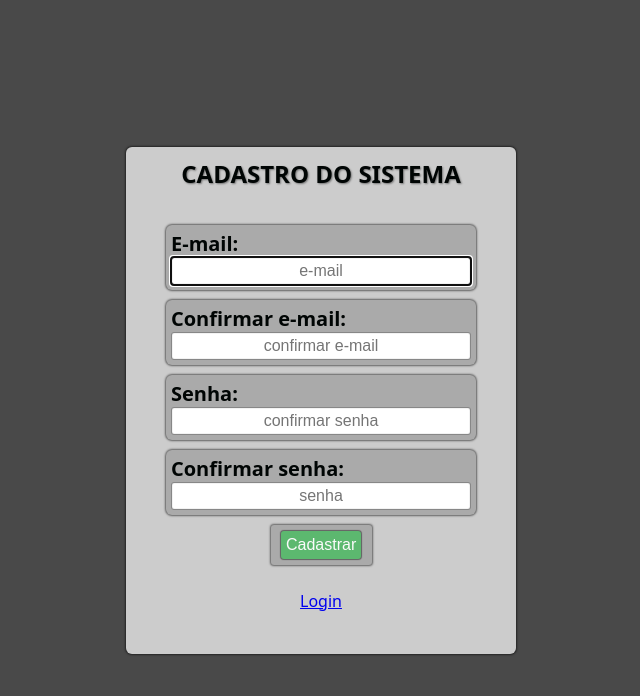
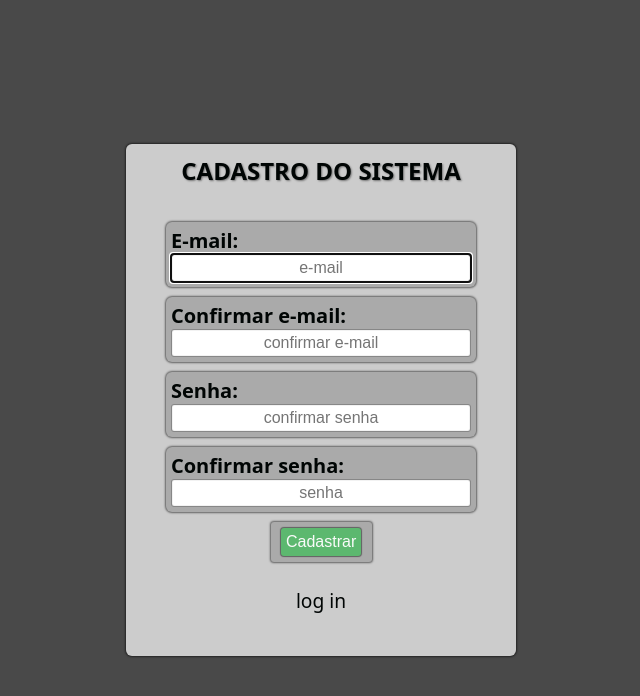
Before and after one commit to Robsonnsbr/loginReact, a React (Vite) app: page /loginReact/cadastro in a window 1280 px wide. Shown: the top 696 px of the page, without its empty margins (319-959 px from the left). Built offline with nearby package versions, Linux system fonts and the light colour scheme.

Commit message:
feat: Link

```diff
--- a/src/components/index.ts
+++ b/src/components/index.ts
@@ -1,6 +1,7 @@
-import { Button } from "./button/Button";
-import { Form, ContainerField } from "./form/Form";
+import { Button } from "./inputs/button/Button";
+import { Slink } from "./inputs/link/Link";
+import { Form, ContainerField } from "./inputs/form/Form";
 import { Page } from "./page/Page";
 import { Wrapper } from "./Wrapper/Wrapper";
 
-export { Page, Button, ContainerField, Form, Wrapper };
+export { Page, Button, Slink, ContainerField, Form, Wrapper };
--- a/src/components/button/Button.tsx
+++ b/src/components/inputs/button/Button.tsx
@@ -24,7 +24,7 @@ export const Button = ({
         type={type}
         id={id}
         name={name}
-        value={value}
+        // value={value}
         onClick={onClick}
       >
         {value}
--- /dev/null
+++ b/src/components/inputs/link/Link.style.ts
@@ -0,0 +1,8 @@
+import styled from "styled-components";
+
+export const StyledLink = styled.p`
+  font-size: larger;
+  color: var(--on-secondary);
+  justify-content: center;
+  align-items: center;
+`;
--- /dev/null
+++ b/src/components/inputs/link/Link.tsx
@@ -0,0 +1,5 @@
+import { StyledLink } from "./Link.style";
+
+export const Slink = (props: { value: string }) => {
+  return <StyledLink>{props.value}</StyledLink>;
+};
--- a/src/pages/cadastroPage/CadastroPage.tsx
+++ b/src/pages/cadastroPage/CadastroPage.tsx
@@ -1,7 +1,14 @@
 import { useState, useContext } from "react";
 import { AuthContext } from "../../contexts/AuthContext";
 import { CadastroContext } from "../../contexts/CadastroContext";
-import { Button, ContainerField, Form, Page, Wrapper } from "../../components";
+import {
+  Button,
+  ContainerField,
+  Form,
+  Page,
+  Slink,
+  Wrapper,
+} from "../../components";
 import { Link, useNavigate } from "react-router-dom";
 
 export const CadastroPage = () => {
@@ -103,7 +110,9 @@ export const CadastroPage = () => {
             value={"Cadastrar"}
           />
         </Form>
-        <Link to={"/loginReact/Login"}>Login</Link>
+        <Link to={"/loginReact/Login"} style={{ textDecoration: "none" }}>
+          <Slink value={"log in"} />
+        </Link>
         {!error && (
           <span style={{ color: "transparent", marginBottom: "20px" }}>
             #gambiarra#
--- a/src/pages/homePage/HomePage.tsx
+++ b/src/pages/homePage/HomePage.tsx
@@ -1,7 +1,7 @@
 import { useContext } from "react";
 import { AuthContext } from "../../contexts/AuthContext";
 import { Page, Wrapper, Button } from "../../components";
-import { StyledButtonRow } from "../../components/button/Button.style";
+import { StyledButtonRow } from "../../components/inputs/button/Button.style";
 
 export const HomePage = () => {
   const { logout, deleteUser, user } = useContext(AuthContext);
--- a/src/pages/loginPages/LoginPages.tsx
+++ b/src/pages/loginPages/LoginPages.tsx
@@ -1,7 +1,14 @@
 import { useState, useContext } from "react";
 import { AuthContext } from "../../contexts/AuthContext";
 
-import { Button, ContainerField, Form, Page, Wrapper } from "../../components";
+import {
+  Button,
+  ContainerField,
+  Form,
+  Page,
+  Slink,
+  Wrapper,
+} from "../../components";
 import { Link } from "react-router-dom";
 
 export const LoginPage = () => {
@@ -60,8 +67,8 @@ export const LoginPage = () => {
           <span style={{ color: "var(--error)", margin: "0px" }}>{error}</span>
         )}
 
-        <Link to={"/loginReact/cadastro"}>
-          <span>cadastre-se</span>
+        <Link to={"/loginReact/cadastro"} style={{ textDecoration: "none" }}>
+          <Slink value="Sign up" />
         </Link>
       </Wrapper>
     </Page>
```
Also changed, not shown: src/components/inputs/button/Button.style.ts (renamed from src/components/button/Button.style.ts), src/components/inputs/form/Form.style.ts (renamed from src/components/form/Form.style.ts), src/components/inputs/form/Form.tsx (renamed from src/components/form/Form.tsx).
